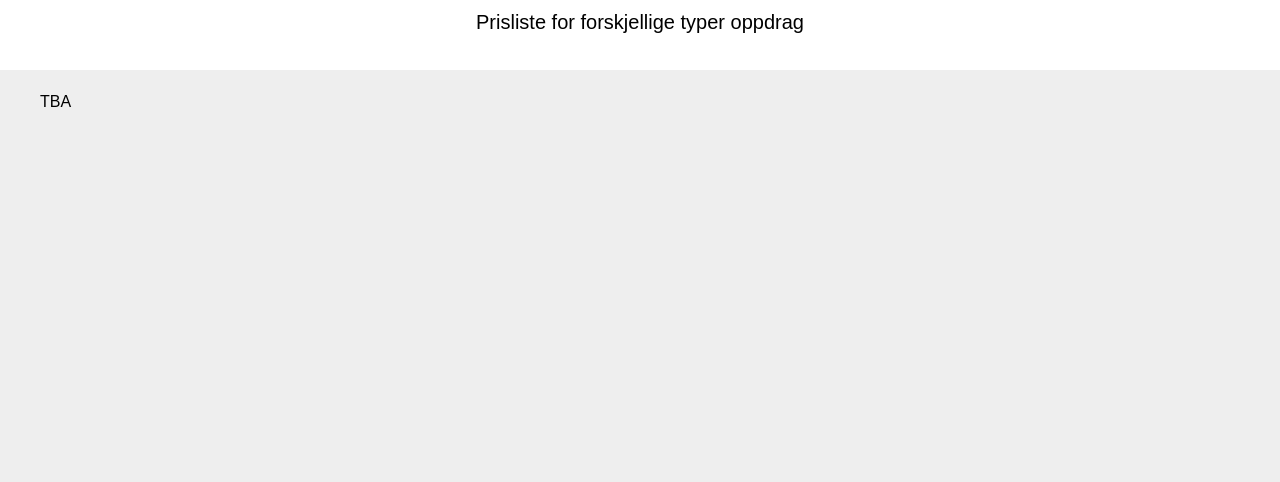
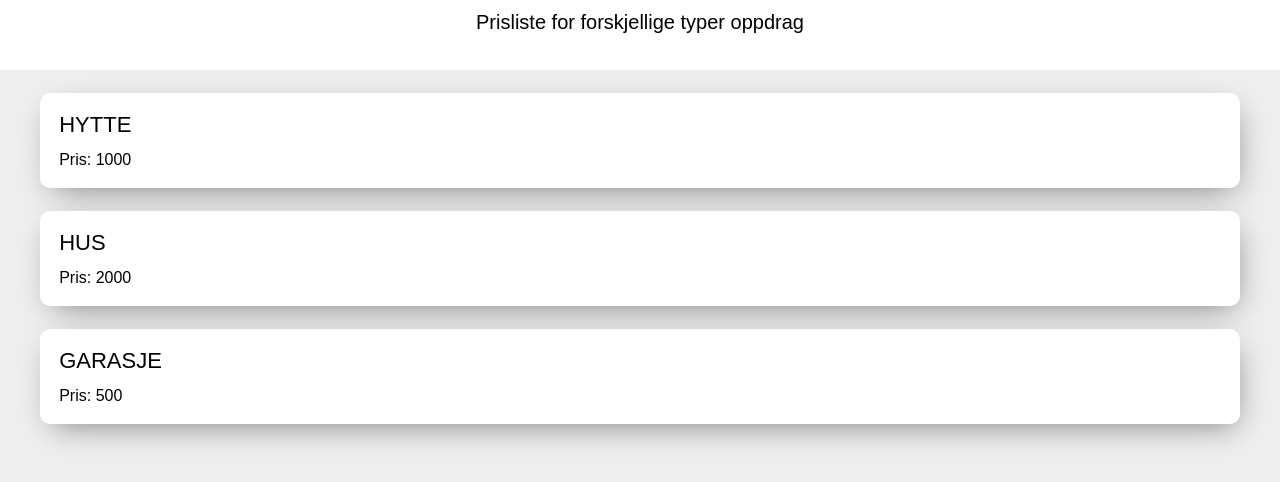
Before and after one commit to nicolabe/boligbetong, a Gatsby site: page /priser in a window 1280 px wide. Shown: the part 198-680 px from the top of the page. Built offline with nearby package versions, Linux system fonts and the light colour scheme; Gatsby itself is replaced by a stand-in of ours.

Commit message:
begun work on prices

```diff
--- a/src/pages/priser.js
+++ b/src/pages/priser.js
@@ -2,16 +2,39 @@ import React from "react"
 
 import Layout from "../components/layout"
 import SEO from "../components/seo"
-import { PageContent } from "../styled_components"
+import { PageContent, Card, CardHeader } from "../styled_components"
 
-const PricesPage = () => (
+const PricesPage = () => {
+  const categories = [
+    {
+      type: "Hytte",
+      price: "1000",
+    },
+    {
+      type: "Hus",
+      price: "2000",
+    },
+    {
+      type: "Garasje",
+      price: "500",
+    },
+  ]
+  return (
     <Layout
       header="Priser"
       description="Prisliste for forskjellige typer oppdrag"
     >
       <SEO title="Prices" />
-    <PageContent>TBA</PageContent>
+      <PageContent>
+        {categories.map(category => (
+          <Card key={category.type}>
+            <CardHeader>{category.type}</CardHeader>
+            Pris: {category.price}
+          </Card>
+        ))}
+      </PageContent>
     </Layout>
   )
+}
 
 export default PricesPage
--- a/src/styled_components/index.js
+++ b/src/styled_components/index.js
@@ -38,3 +38,21 @@ export const PageHeaderContainer = styled.section`
     padding: 0.7em;
   }
 `
+
+export const Card = styled.div`
+  -webkit-box-shadow: 4px 10px 32px -10px rgba(0, 0, 0, 0.49);
+  -moz-box-shadow: 4px 10px 32px -10px rgba(0, 0, 0, 0.49);
+  box-shadow: 4px 10px 32px -10px rgba(0, 0, 0, 0.49);
+  background-color: white;
+  margin-bottom: 1.4em;
+  padding: 1.2em;
+  border-radius: 10px;
+`
+
+export const CardHeader = styled.h2`
+  font-weight: 300;
+  text-transform: uppercase;
+  font-size: 22px;
+  margin-bottom: 0.6em;
+  margin-top: 0;
+`
```
Also changed, not shown: src/components/ProjectView.js (+2 -9 lines). Lines whose indentation alone changed are shown as unchanged.
